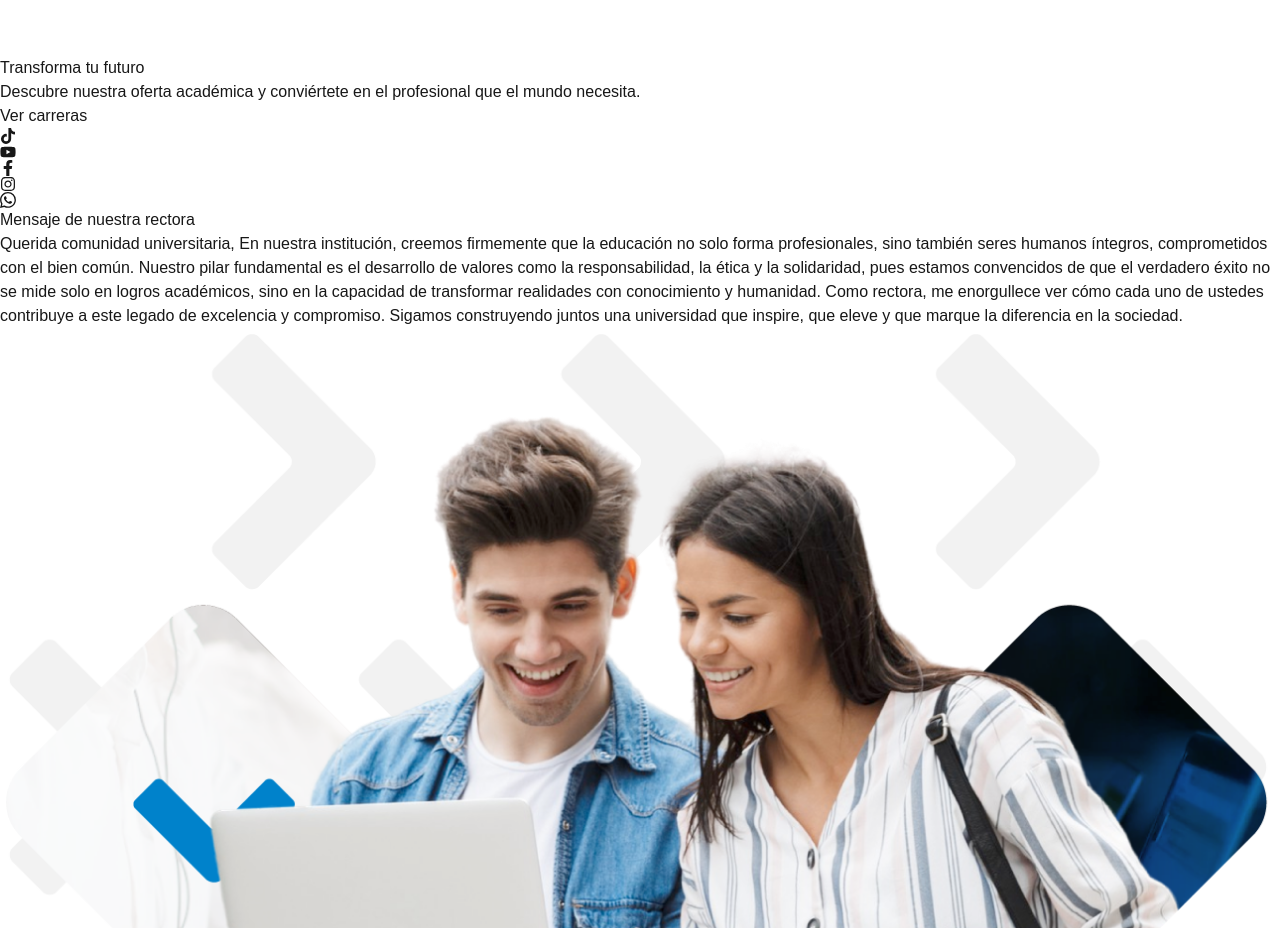
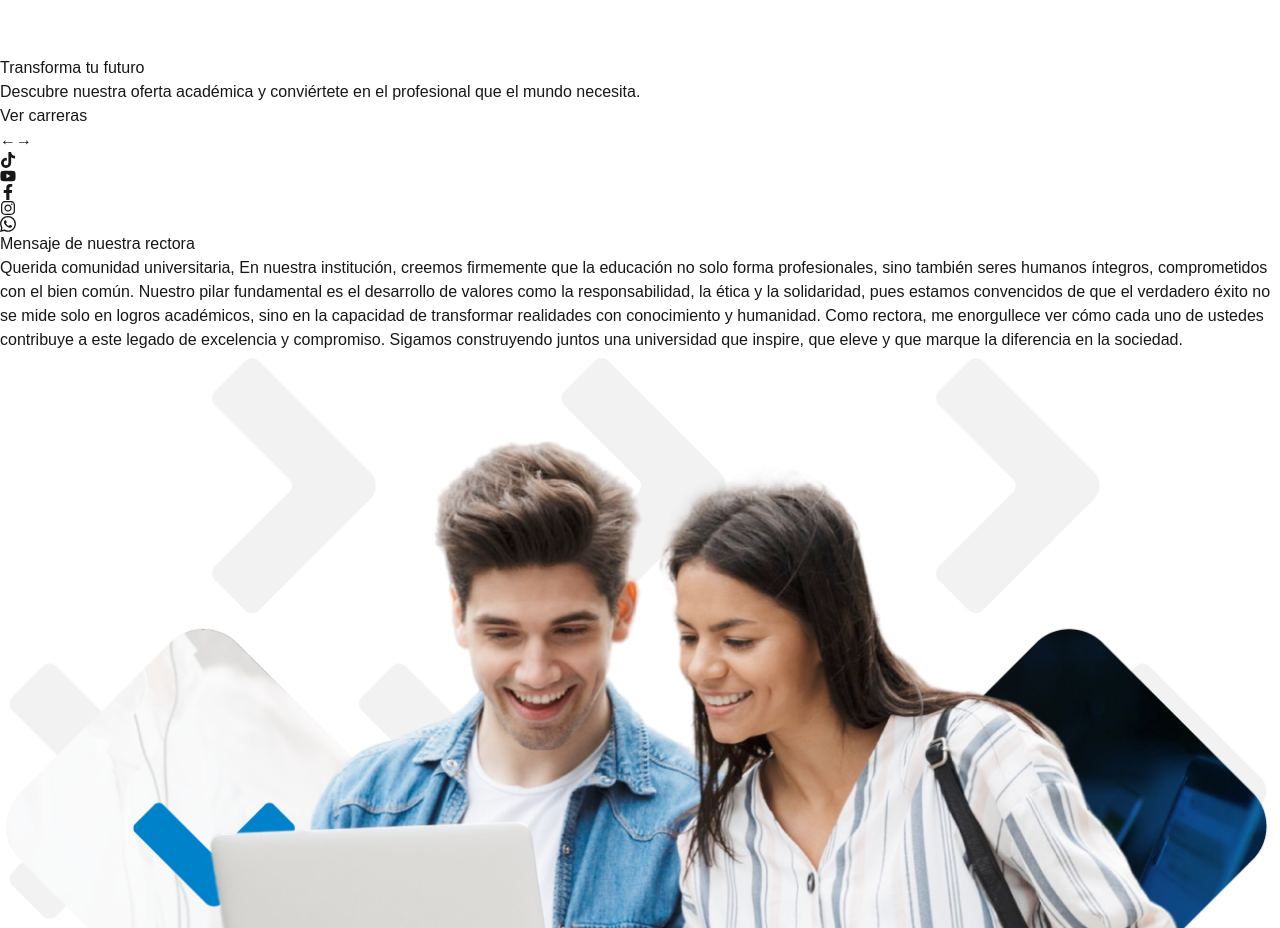
Before and after one commit to Snaider777/universidadsonsonate, a Next.js app: page /nuestraInstitucion in a window 1280 px wide. Shown: the part 7240-8168 px from the top of the page. Built offline with nearby package versions, Linux system fonts and the light colour scheme; grey boxes are pictures that could not be loaded.

Commit message:
Los botones

```diff
--- a/Components/Locale/index/Hero.js
+++ b/Components/Locale/index/Hero.js
@@ -82,6 +82,20 @@ export default function Hero() {
         </AnimatePresence>
 
         {/* Botones de navegación */}
+        <button
+            onClick={handlePrev}
+            className="absolute left-4 top-1/2 transform -translate-y-1/2 bg-black bg-opacity-60 text-white p-3 rounded-full z-10 hover:bg-opacity-80 transition"
+            aria-label="Anterior"
+        >
+            &#8592;
+        </button>
+        <button
+            onClick={handleNext}
+            className="absolute right-4 top-1/2 transform -translate-y-1/2 bg-black bg-opacity-60 text-white p-3 rounded-full z-10 hover:bg-opacity-80 transition"
+            aria-label="Siguiente"
+        >
+            &#8594;
+        </button>
       {/*  <button
             onClick={handlePrev}
             className="absolute left-4 top-1/2 transform -translate-y-1/2 bg-black bg-opacity-60 text-white p-3 rounded-full z-10"
@@ -95,6 +109,7 @@ export default function Hero() {
             &#8594;
         </button> */}
 
+        {/* Botones de redes sociales */}
         <SocialButtons/>
 
         </section>
```
